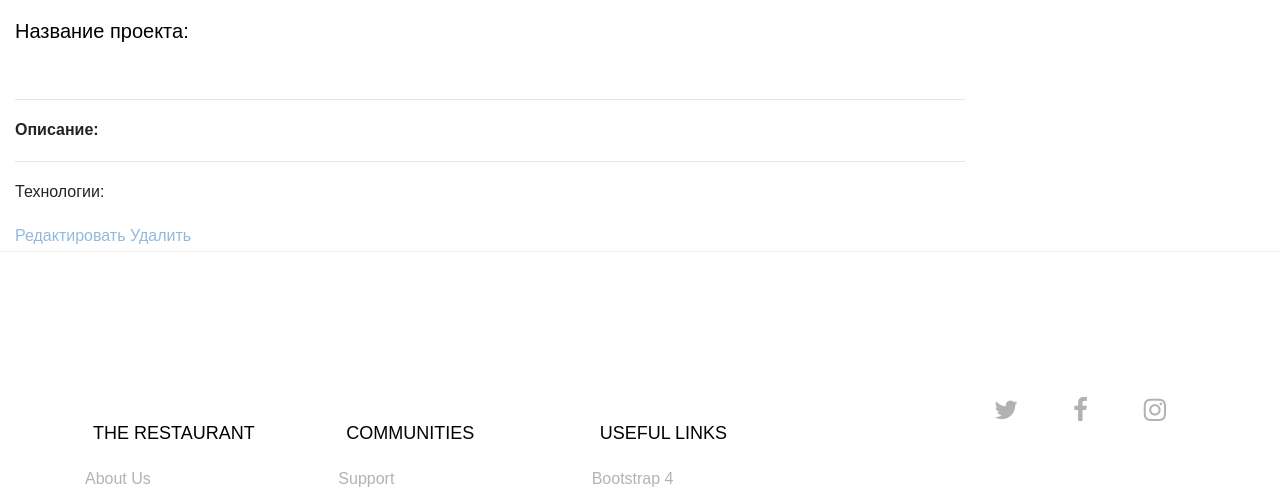
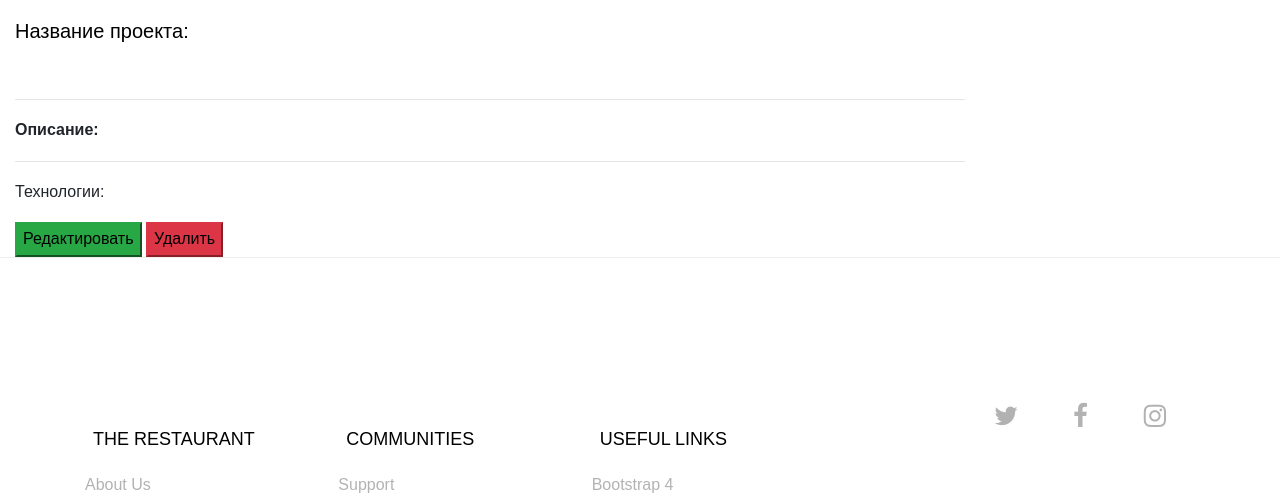
Before and after one commit to OKirill/IT-Tandem, a Django app: template ittandem/projectapp/templates/projectapp/project_detail.html in a window 1280 px wide. Shown: the part 62-559 px from the top of the page. Run offline with Django 3.2, Linux system fonts and the light colour scheme; the template is opened without the code that fills it, so the values that code supplies are empty; some libraries are stand-ins or nearby versions; some web fonts are replaced.

Commit message:
добавлены кнопки редактировать/удалить

```diff
--- a/ittandem/projectapp/templates/projectapp/project_detail.html
+++ b/ittandem/projectapp/templates/projectapp/project_detail.html
@@ -20,8 +20,8 @@
 
         {% endfor %}
          {% if request.user.id == project.owner.id %}
-            <a href="{% url 'project:ProjectUpdate' project.id %}" >{% trans 'Редактировать' %} </a>
-            <a href="{% url 'project:ProjectDelete' project.id %}" >{% trans 'Удалить' %} </a>
+             <button class="btn-success"><a style="text-decoration: none;color: #000 !important;" href="{% url 'project:ProjectUpdate' project.id %}" >{% trans 'Редактировать' %} </a></button>
+             <button class="btn-danger"><a style="text-decoration: none;color: #000 !important;" href="{% url 'project:ProjectDelete' project.id %}" >{% trans 'Удалить' %} </a></button>
         {% endif %}
  </div>
 
```
